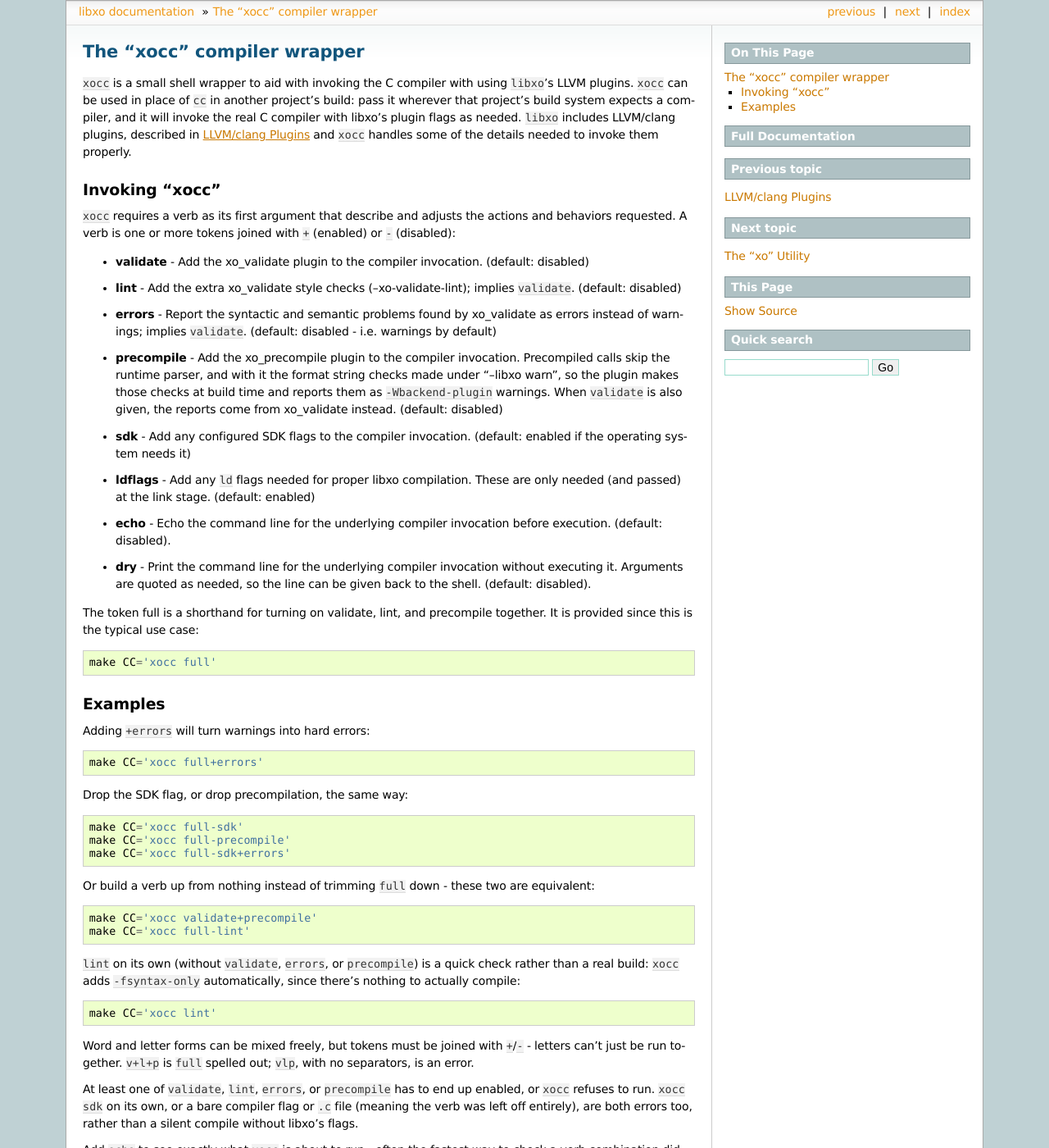
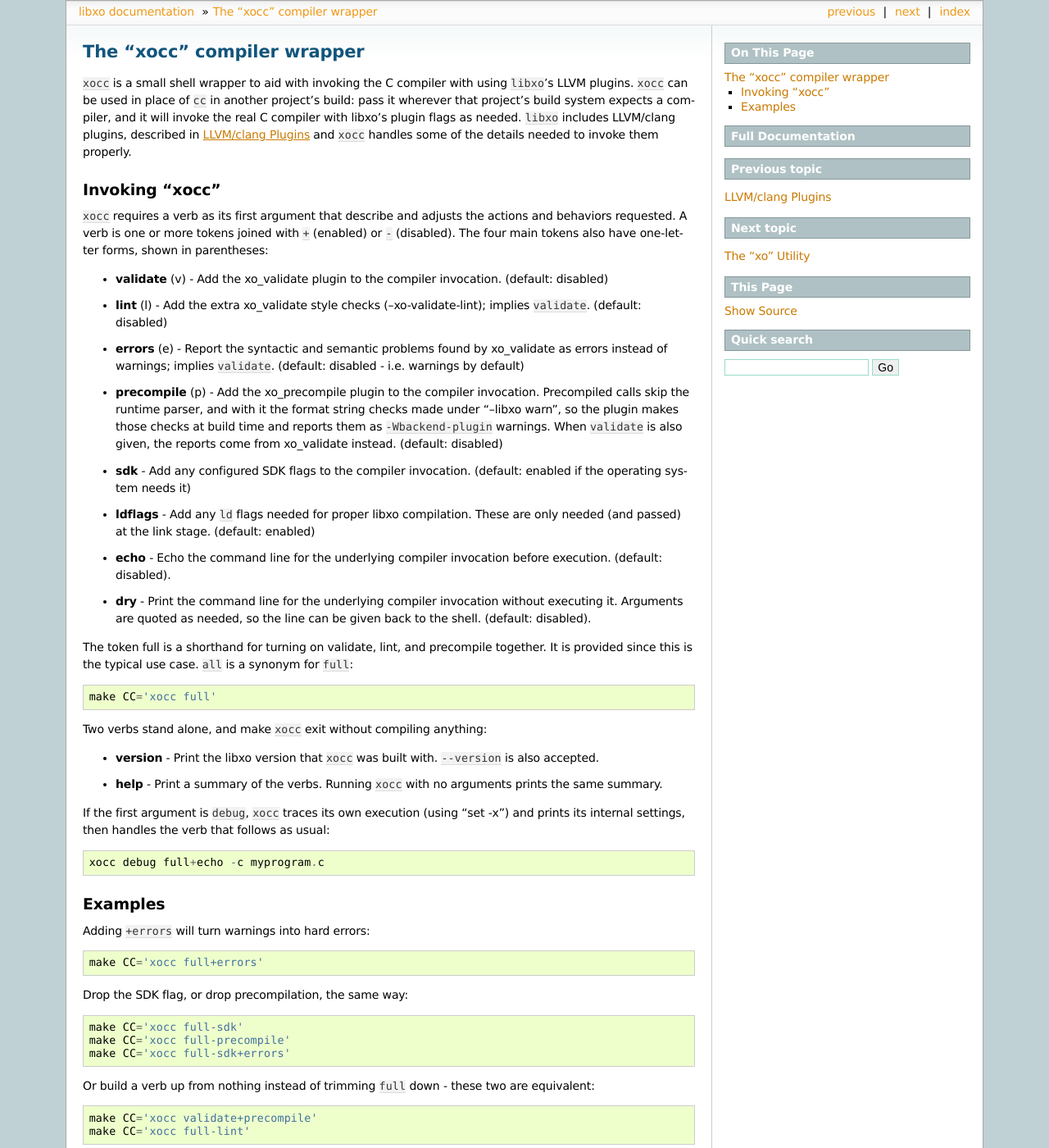
Before and after one commit to Juniper/libxo, a Sphinx documentation site: the page built from doc/xocc.rst, in a window 1280 px wide and 1400 px high. Shown: the whole window at 82% size. Built offline with Sphinx 7.4.7, drawn with Linux system fonts in a browser that asks for light colours.

Commit message:
document the single-letter form of verb components

```diff
--- a/doc/xocc.rst
+++ b/doc/xocc.rst
@@ -18,19 +18,20 @@ Invoking "xocc"
 
 `xocc` requires a verb as its first argument that describe and adjusts
 the actions and behaviors requested.  A verb is one or more tokens
-joined with `+` (enabled) or `-` (disabled):
+joined with `+` (enabled) or `-` (disabled).  The four main tokens
+also have one-letter forms, shown in parentheses:
 
-- **validate** - Add the xo_validate plugin to the compiler
+- **validate** (v) - Add the xo_validate plugin to the compiler
   invocation.  (default: disabled)
 
-- **lint** - Add the extra xo_validate style checks
+- **lint** (l) - Add the extra xo_validate style checks
   (--xo-validate-lint); implies `validate`.  (default: disabled)
 
-- **errors** - Report the syntactic and semantic problems found by
+- **errors** (e) - Report the syntactic and semantic problems found by
   xo_validate as errors instead of warnings; implies `validate`.
   (default: disabled - i.e. warnings by default)
 
-- **precompile** - Add the xo_precompile plugin to the compiler
+- **precompile** (p) - Add the xo_precompile plugin to the compiler
   invocation.  Precompiled calls skip the runtime parser, and with it
   the format string checks made under "--libxo warn", so the plugin
   makes those checks at build time and reports them as
@@ -53,9 +54,24 @@ joined with `+` (enabled) or `-` (disabled):
 
 The token full is a shorthand for turning on validate, lint, and
 precompile together.  It is provided since this is the typical use
-case::
+case.  `all` is a synonym for `full`::
 
     make CC='xocc full'
+
+Two verbs stand alone, and make `xocc` exit without compiling
+anything:
+
+- **version** - Print the libxo version that `xocc` was built with.
+  `--version` is also accepted.
+
+- **help** - Print a summary of the verbs.  Running `xocc` with no
+  arguments prints the same summary.
+
+If the first argument is `debug`, `xocc` traces its own execution
+(using "set -x") and prints its internal settings, then handles the
+verb that follows as usual::
+
+    xocc debug full+echo -c myprogram.c
 
 Examples
 --------
```
